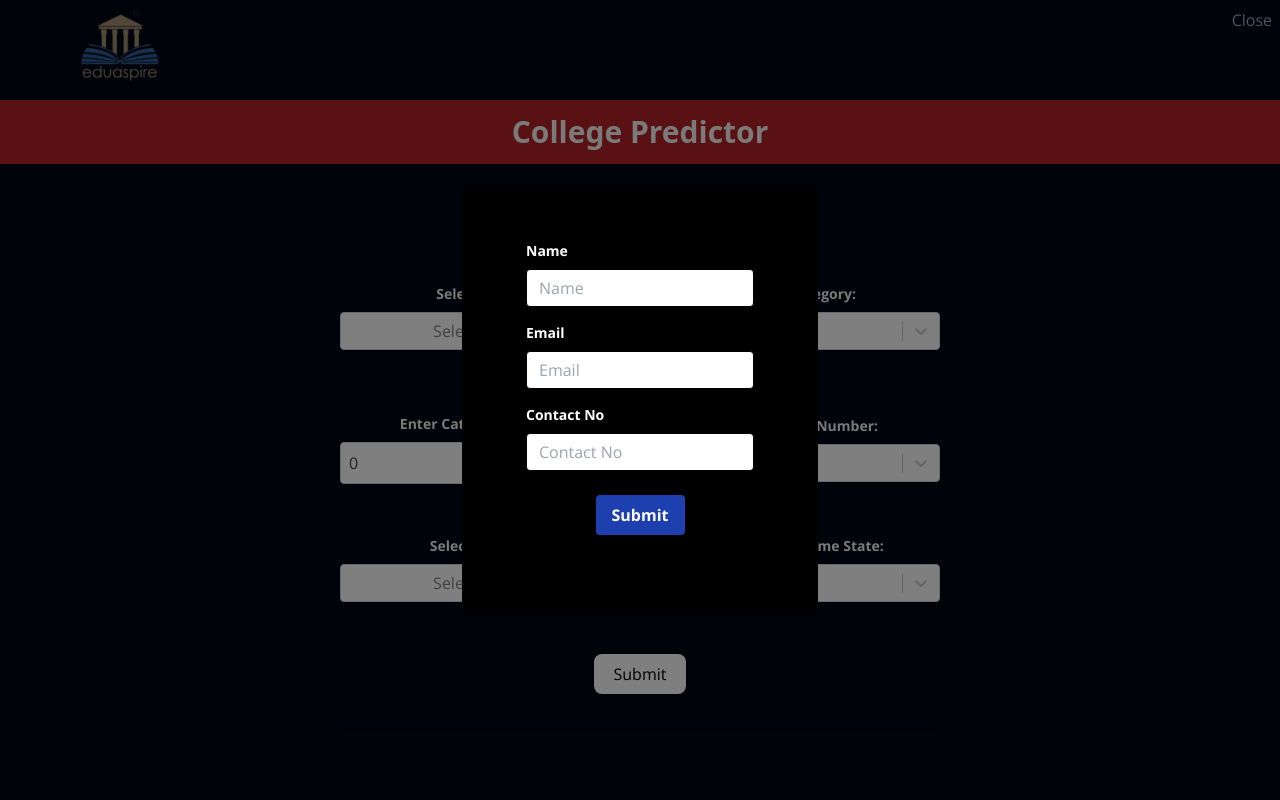
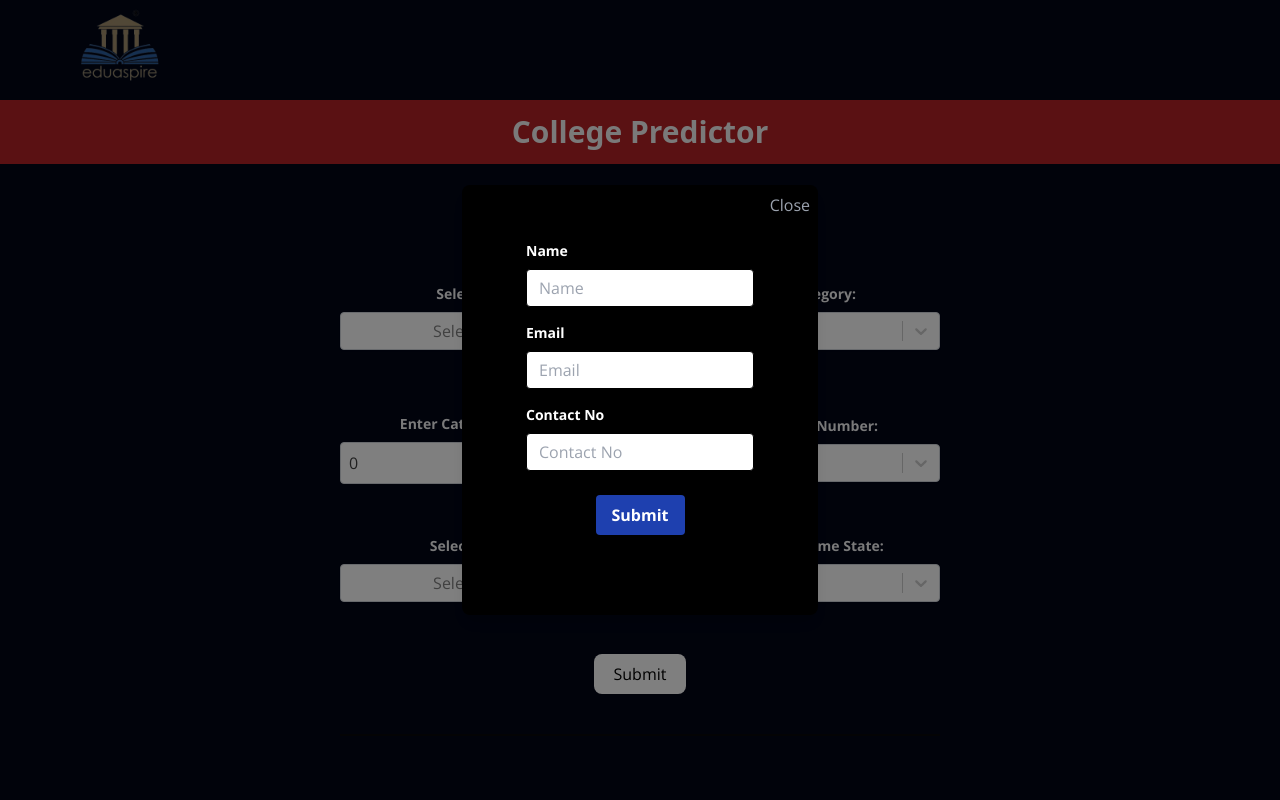
Before and after one commit to Tech-Midaspire/college-predictor, a Next.js app: page / in a window 1280 px wide. Shown: the top 800 px of the page. Built offline with nearby package versions, Linux system fonts and the light colour scheme.

Commit message:
Update FormPopup.js

```diff
--- a/components/FormPopup.js
+++ b/components/FormPopup.js
@@ -4,12 +4,13 @@ import ContactForm from './ContactForm';
 const FormPopup = ({ children }) => {
     const [showPopup, setShowPopup] = useState(true);
     const [formSubmitted, setFormSubmitted] = useState(false);
+    const [isSubmitting, setIsSubmitting] = useState(false);
 
     useEffect(() => {
-
         const isFormSubmitted = localStorage.getItem('formSubmitted');
         if (isFormSubmitted) {
             setShowPopup(false);
+            setFormSubmitted(true);
         }
     }, []);
 
@@ -19,18 +20,36 @@ const FormPopup = ({ children }) => {
         }
     };
 
-    const handleFormSubmit = () => {
-        setFormSubmitted(true);
-        localStorage.setItem('formSubmitted', 'true');
+    const handleFormSubmit = async () => {
+        setIsSubmitting(true);
+        try {
+
+            await new Promise(resolve => setTimeout(resolve, 500));
+            setFormSubmitted(true);
+            localStorage.setItem('formSubmitted', 'true');
+            setShowPopup(false);
+        } catch (error) {
+            console.error("Form submission failed", error);
+        } finally {
+            setIsSubmitting(false);
+        }
     };
 
     return (
         <>
-            {showPopup && !formSubmitted && (
+            {showPopup && (
                 <div className="fixed inset-0 z-50 flex items-center justify-center bg-black bg-opacity-50">
-                    <div className="bg-black p-8 rounded-lg">
-                        <button className="absolute top-2 right-2 text-gray-600" onClick={handleClose}>Close</button>
-                        <ContactForm onFormSubmit={handleFormSubmit} />
+                    <div className="bg-black p-8 rounded-lg relative shadow-lg text-white">
+                        {!formSubmitted && !isSubmitting && (
+                            <button className="absolute top-2 right-2 text-gray-400" onClick={handleClose}>Close</button>
+                        )}
+                        {isSubmitting ? (
+                            <div className="flex justify-center items-center">
+                                <div className="w-20 h-20 border-t-4 border-b-4 border-white rounded-full animate-spin"></div>
+                            </div>
+                        ) : (
+                            <ContactForm onFormSubmit={handleFormSubmit} />
+                        )}
                     </div>
                 </div>
             )}
```
